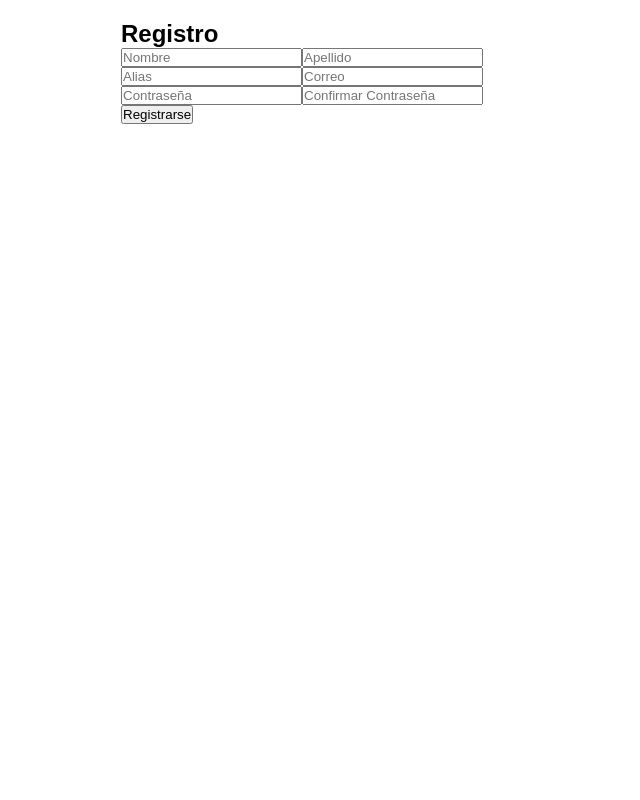
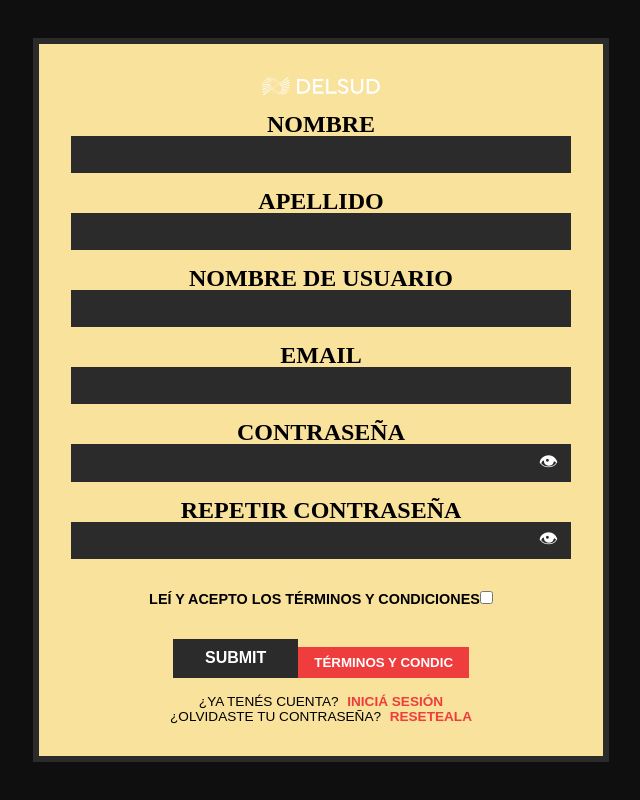
Before and after one commit to leompe8907/ftorneo, a React (Create React App) app: page /signup in a window 1280 px wide. Shown: the whole page, without its empty margins (319-959 px from the left). Built offline with nearby package versions, Linux system fonts and the light colour scheme.

Commit message:
Mejora en el diseño de singunp

```diff
--- a/src/Pages/SignUp.jsx
+++ b/src/Pages/SignUp.jsx
@@ -1,66 +1,117 @@
 import React, { useState } from 'react';
 import { useNavigate } from 'react-router-dom';
-import api from '../Services/apiService'; // Asegúrate de que este path sea correcto
+
+import api from '../Services/apiService';
+import logo from '../Static/Img/Logo.svg';
+import '../Static/Style/SingUp.scss';
 
 export default function SignUp() {
-    const [formData, setFormData] = useState({
-        nombre: '',
-        apellido: '',
-        alias: '',
-        email: '',
-        contraseña: '',
-        confirmar_contraseña: '',
-    });
+  const [nombre, setNombre] = useState('');
+  const [apellido, setApellido] = useState('');
+  const [alias, setAlias] = useState('');
+  const [email, setEmail] = useState('');
+  const [contraseña, setContraseña] = useState('');
+  const [cContraseña, setCContraseña] = useState('');
+  const [aceptaTerminos, setAceptaTerminos] = useState(false);
+  const [verPassword, setVerPassword] = useState(false);
+  const [verConfirm, setVerConfirm] = useState(false);
 
-    const [error, setError] = useState('');
-    const [loading, setLoading] = useState(false);
   const navigate = useNavigate();
-
-    const handleChange = (e) => {
-        setFormData({
-            ...formData,
-            [e.target.name]: e.target.value,
-        });
-    };
 
   const handleSubmit = async (e) => {
     e.preventDefault();
-        setLoading(true);
-        setError('');
+    if (!aceptaTerminos) {
+      alert("Debes aceptar los términos y condiciones");
+      return;
+    }
 
     try {
-            const response = await api.post('registro/', formData);
+      const response = await api.post('registro/', {
+        nombre,
+        apellido,
+        alias,
+        email,
+        contraseña,
+        confirmar_contraseña: cContraseña,
+      });
       alert(response.data.mensaje);
       navigate('/signin');
     } catch (err) {
-            if (err.response?.data?.errores) {
-                const errores = err.response.data.errores;
-                const mensajes = Object.values(errores).flat().join('\n');
-                setError(mensajes);
-            } else {
-                setError('Error inesperado en el registro.');
+      if (err.response?.data) {
+        const errores = Object.values(err.response.data).flat().join('\n');
+        alert(errores);
       }
-        } finally {
-            setLoading(false);
     }
   };
 
   return (
-        <div style={{ maxWidth: 400, margin: 'auto', padding: 20 }}>
-            <h2>Registro</h2>
-            {error && <div style={{ color: 'red', marginBottom: 10 }}>{error}</div>}
+    <div className="containner-register-general">
+      <div className="containner-register-interno">
+        <img src={logo} alt="logo" className="logo" />
         <form onSubmit={handleSubmit}>
-                <input name="nombre" placeholder="Nombre" value={formData.nombre} onChange={handleChange} required />
-                <input name="apellido" placeholder="Apellido" value={formData.apellido} onChange={handleChange} required />
-                <input name="alias" placeholder="Alias" value={formData.alias} onChange={handleChange} required />
-                <input type="email" name="email" placeholder="Correo" value={formData.email} onChange={handleChange} required />
-                <input type="password" name="contraseña" placeholder="Contraseña" value={formData.contraseña} onChange={handleChange} required />
-                <input type="password" name="confirmar_contraseña" placeholder="Confirmar Contraseña" value={formData.confirmar_contraseña} onChange={handleChange} required />
+          <div className="inputNombre">
+            <h4 className="tittle-input">NOMBRE</h4>
+            <input value={nombre} onChange={(e) => setNombre(e.target.value)} required />
+          </div>
+          <div className="inputNombre">
+            <h4 className="tittle-input">APELLIDO</h4>
+            <input value={apellido} onChange={(e) => setApellido(e.target.value)} required />
+          </div>
+          <div className="inputNombre">
+            <h4 className="tittle-input">NOMBRE DE USUARIO</h4>
+            <input value={alias} onChange={(e) => setAlias(e.target.value)} required />
+          </div>
+          <div className="inputNombre">
+            <h4 className="tittle-input">EMAIL</h4>
+            <input type="email" value={email} onChange={(e) => setEmail(e.target.value)} required />
+          </div>
+          <div className="inputNombre">
+            <h4 className="tittle-input">CONTRASEÑA</h4>
+            <div className="password-container">
+              <input
+                type={verPassword ? "text" : "password"}
+                value={contraseña}
+                onChange={(e) => setContraseña(e.target.value)}
+                required
+              />
+              <button type="button" onClick={() => setVerPassword(!verPassword)}>👁</button>
+            </div>
+          </div>
+          <div className="inputNombre">
+            <h4 className="tittle-input">REPETIR CONTRASEÑA</h4>
+            <div className="password-container">
+              <input
+                type={verConfirm ? "text" : "password"}
+                value={cContraseña}
+                onChange={(e) => setCContraseña(e.target.value)}
+                required
+              />
+              <button type="button" onClick={() => setVerConfirm(!verConfirm)}>👁</button>
+            </div>
+          </div>
 
-                <button type="submit" disabled={loading}>
-                    {loading ? 'Registrando...' : 'Registrarse'}
-                </button>
+          <div className="terminos">
+            LEÍ Y ACEPTO LOS TÉRMINOS Y CONDICIONES
+
+            <input
+              type="checkbox"
+              checked={aceptaTerminos}
+              onChange={(e) => setAceptaTerminos(e.target.checked)}
+            />
+
+          </div>
+
+          <div className="botones-finales terminos">
+            <button type="submit" className="submit-btn">SUBMIT</button>
+            <button type="button" className="btn-condiciones">TÉRMINOS Y CONDIC</button>
+          </div>
         </form>
+
+        <div className="acciones-secundarias">
+          <p>¿YA TENÉS CUENTA? <span className="link" onClick={() => navigate('/signin')}>INICIÁ SESIÓN</span></p>
+          <p>¿OLVIDASTE TU CONTRASEÑA? <span className="link">RESETEALA</span></p>
+        </div>
+      </div>
     </div>
   );
 }
--- /dev/null
+++ b/src/Static/Style/SingUp.scss
@@ -0,0 +1,134 @@
+$amarillo-suave: #f9e29c;
+$negro: #0f0f0f;
+$rojo: #ef3c3c;
+$gris: #2b2b2b;
+
+.containner-register-general {
+  background-color: $negro;
+  height: 100vh;
+  display: flex;
+  justify-content: center;
+  align-items: center;
+}
+
+.containner-register-interno {
+  background-color: $amarillo-suave;
+  padding: 2rem;
+  border: 6px solid $gris;
+  width: 90%;
+  max-width: 500px;
+  display: flex;
+  flex-direction: column;
+  align-items: center;
+
+  .logo {
+    width: 120px;
+    margin-bottom: 1rem;
+  }
+
+  form {
+    width: 100%;
+    display: flex;
+    flex-direction: column;
+    gap: 1rem;
+  }
+
+  .inputNombre {
+    display: flex;
+    flex-direction: column;
+
+    .tittle-input {
+      font-family: Agency FB;
+      font-weight: 700;
+      font-size: 24px;
+      line-height: 100%;
+      letter-spacing: 0%;
+      text-align: center;
+      text-transform: uppercase;
+    }
+
+    input {
+      padding: 0.6rem;
+      border: none;
+      background-color: $gris;
+      color: white;
+      font-size: 1rem;
+    }
+
+    .password-container {
+      display: flex;
+      align-items: center;
+      background-color: $gris;
+
+      input {
+        flex: 1;
+        padding: 0.6rem;
+        border: none;
+        background-color: transparent;
+        color: white;
+      }
+
+      button {
+        background: none;
+        border: none;
+        color: white;
+        font-size: 1.2rem;
+        padding: 0 0.8rem;
+        cursor: pointer;
+      }
+    }
+  }
+
+  .terminos {
+    margin-top: 1rem;
+    font-weight: bold;
+    font-size: 0.9rem;
+    text-align: center;
+
+    label {
+      display: flex;
+      align-items: center;
+      justify-content: center;
+      gap: 0.5rem;
+    }
+
+    .btn-condiciones {
+      background-color: $rojo;
+      color: white;
+      padding: 0.5rem 1rem;
+      border: none;
+      font-weight: bold;
+      margin-top: 0.5rem;
+      cursor: pointer;
+    }
+  }
+
+  .botones-finales {
+    display: flex;
+    justify-content: center;
+    margin-top: 1rem;
+
+    .submit-btn {
+      background-color: $gris;
+      color: white;
+      font-weight: bold;
+      padding: 0.6rem 2rem;
+      border: none;
+      font-size: 1rem;
+      cursor: pointer;
+    }
+  }
+
+  .acciones-secundarias {
+    text-align: center;
+    margin-top: 1rem;
+    font-size: 0.85rem;
+
+    .link {
+      color: $rojo;
+      font-weight: bold;
+      cursor: pointer;
+      margin-left: 0.3rem;
+    }
+  }
+}
```
Also changed, not shown: src/Components/Models.jsx (added, +7 -0 lines). Lines whose indentation alone changed are shown as unchanged.
